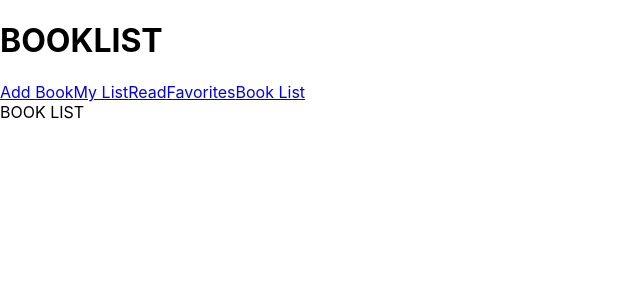
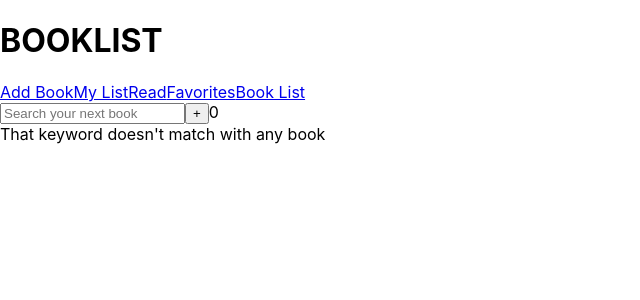
Before and after one commit to ChristiancChavez/Book-List, a React (Create React App) app: page /bookList in a window 1280 px wide. Shown: the top 300 px of the page, without its empty margins (0-640 px from the left). Built offline with nearby package versions, Linux system fonts and the light colour scheme.

Commit message:
added functionality of bookList component

```diff
--- a/src/Components/BookCardList/BookCardList.js
+++ b/src/Components/BookCardList/BookCardList.js
@@ -25,4 +25,5 @@ const BookCardList = ({ book, author, id, selected }) => {
     );
 };
 
+
 export default BookCardList;
--- a/src/pages/BookList/BookList.js
+++ b/src/pages/BookList/BookList.js
@@ -1,9 +1,36 @@
-import React from 'react';
+import React, { useState } from 'react';
+//Dependencies
+import axios from 'axios';
+//Components
+import BookCardList from './../../Components/BookCardList/BookCardList';
+const BookList = () => {
 
-const BookList = () => {
+    const [bookList, setBookList] = useState([]);
+    const [query, setQuery] = useState('');
+    const requestData = `https://www.googleapis.com/books/v1/volumes?q=${query}`;
+
+    const fetchData = async () => {
+        const request = await axios.get(requestData).then(function (response) {
+            return response.data;
+                }).catch(function (error) {
+                    console.error(error);
+                });
+                setBookList(request.items);
+                console.log(request.items, 'hdffblfbhsfbh');
+     };
+
     return (
         <div>
-            BOOK LIST
+            <input required name="search" value={query} placeholder="Search your next book"  onChange={(e) => setQuery(e.target.value)} type="text" />
+            <button onClick={fetchData}>+</button>
+            {bookList.length && bookList.map(book => (
+                <BookCardList book={book.volumeInfo.title} author={book.volumeInfo.authors ? book.volumeInfo.authors[0] : 'No author'} id={book.id} key={book.id} />
+            ))}
+            {!bookList.length &&
+                <div>
+                    <span>That keyword doesn't match with any book</span>
+                </div>
+            }
         </div>
     );
 };
```
Also changed, not shown: 1 other file (tests, documents, lock files or other folders).
